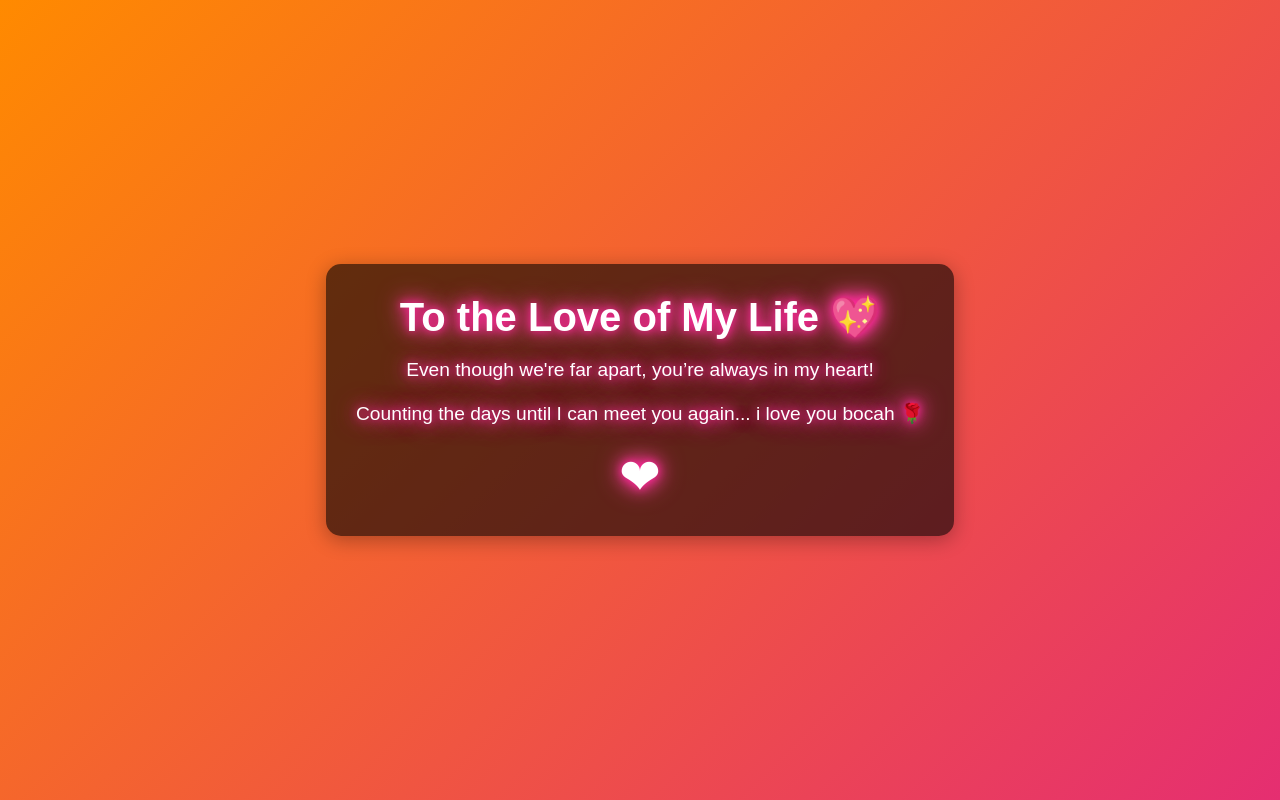
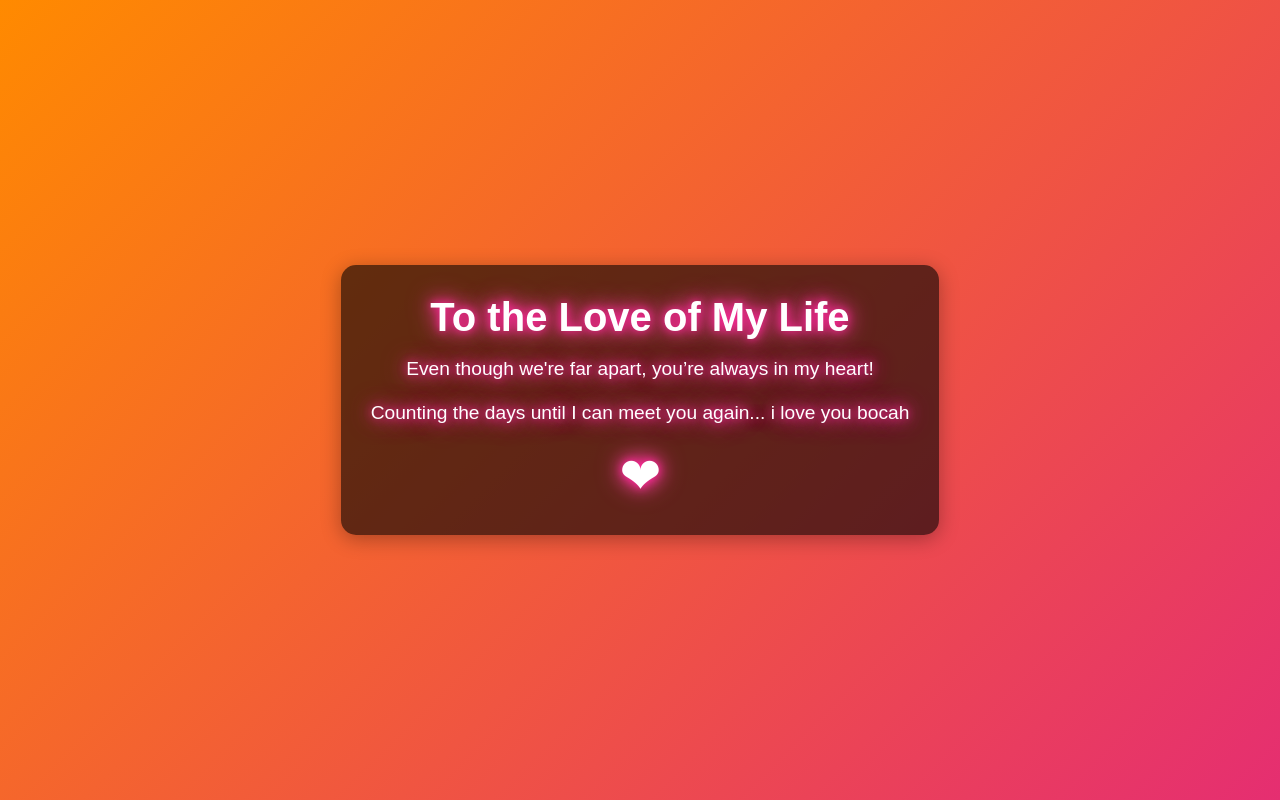
Before and after one commit to dsnha/dsnha.github.io, a plain HTML site: page index.html in a window 1280 px wide. Drawn offline with Linux system fonts and the light colour scheme.

Commit message:
Update index.html

```diff
--- a/index.html
+++ b/index.html
@@ -9,9 +9,9 @@
 <body>
     <div class="container">
         <div class="message-box">
-            <h1>To the Love of My Life 💖</h1>
+            <h1>To the Love of My Life </h1>
             <p>Even though we're far apart, you’re always in my heart!</p>
-            <p>Counting the days until I can meet you again... i love you bocah 🌹</p>
+            <p>Counting the days until I can meet you again... i love you bocah </p>
             <div class="heart">&#10084;</div>
         </div>
     </div>
```
